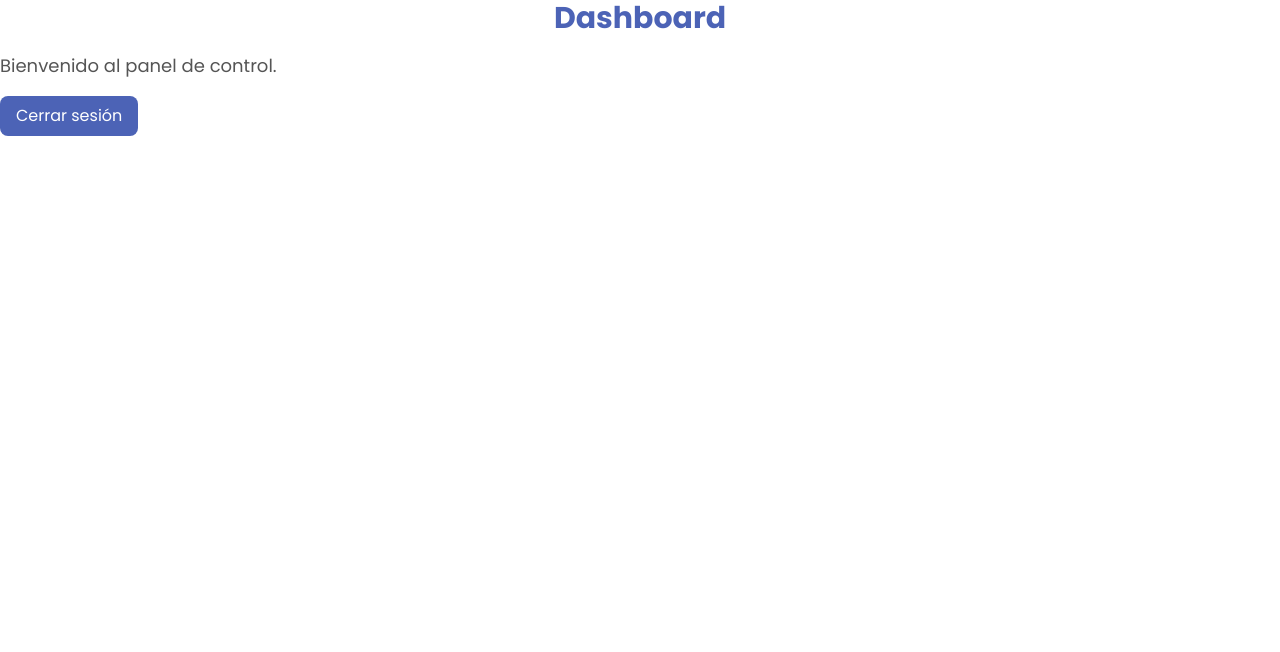
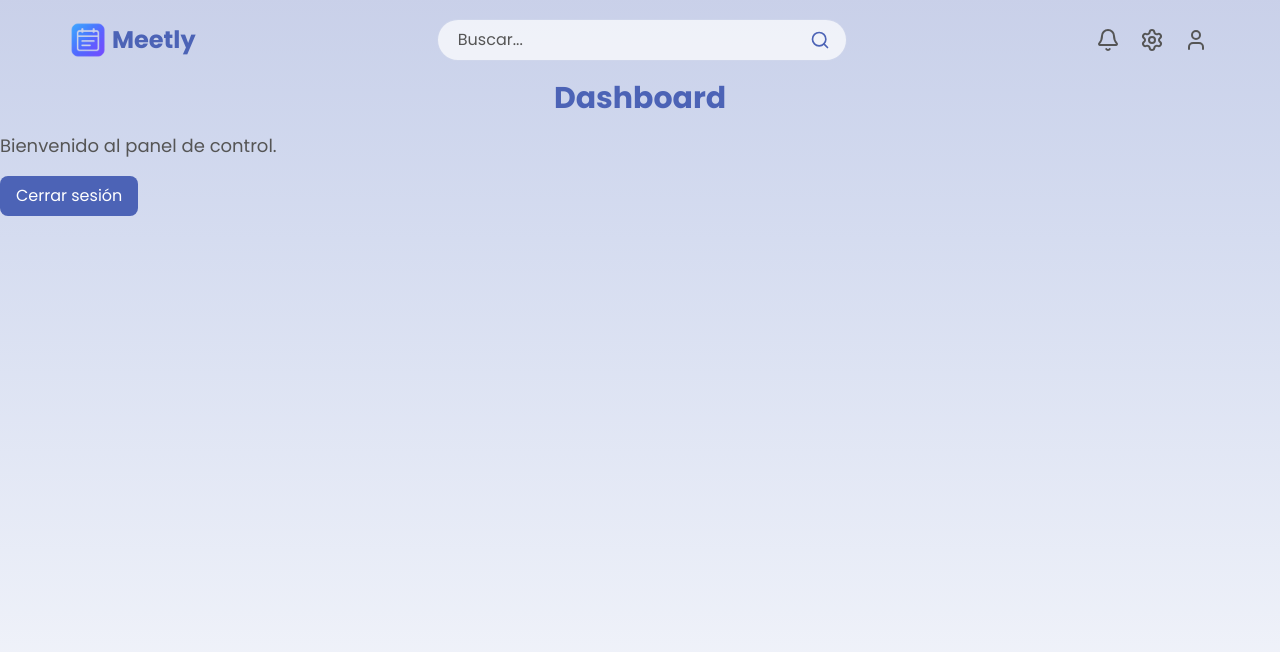
Before and after one commit to chicho69-cesar/meetly, a React (Vite) app in the folder meetly-web/: page / in a window 1280 px wide. Shown: the top 652 px of the page. Built offline with nearby package versions, Linux system fonts and the light colour scheme; no server answers; sample sign-in values are in the browser's storage.

Commit message:
:art: Add custom header design

```diff
--- /dev/null
+++ b/meetly-web/src/presentation/components/ui/header.tsx
@@ -0,0 +1,58 @@
+import { Bell, Search, Settings, User } from "lucide-react"
+import { Link } from "react-router"
+
+export default function Header() {
+  return (
+    <header className="w-full py-4">
+      <nav className="w-full max-w-6xl mx-auto flex items-center justify-between">
+        <div className="flex items-center justify-center space-x-4">
+          <Link to="/" className="group flex items-center space-x-2">
+            <img
+              src="/favicon.png"
+              alt="Meetly Logo"
+              className="w-12 h-12 mx-auto group-hover:scale-95 transition-transform duration-200"
+            />
+
+            <h1 className="text-2xl font-bold text-center text-primary group-hover:text-primary/80 transition-colors duration-200">
+              Meetly
+            </h1>
+          </Link>
+        </div>
+
+        <div className="flex items-stretch bg-surface/70 rounded-full border border-primary/20 overflow-hidden focus-within:ring-2 focus-within:ring-primary transition-all">
+          <input
+            type="text"
+            name="search"
+            placeholder="Buscar..."
+            aria-label="Search"
+            autoComplete="off"
+            autoCorrect="off"
+            className="flex-1 px-5 py-2 bg-transparent outline-none text-base text-color placeholder:text-secondary"
+          />
+
+          <button
+            className="px-4 py-2 text-primary flex items-center justify-center rounded-r-full focus:outline-none cursor-pointer font-bold"
+            aria-label="Buscar"
+            type="button"
+          >
+            <Search className="size-5 font-bold" />
+          </button>
+        </div>
+
+        <div className="flex items-center justify-end space-x-1">
+          <button className="p-2 rounded-full hover:bg-primary/10 transition-colors duration-200 cursor-pointer group">
+            <Bell className="w-6 h-6 text-secondary group-hover:rotate-12 group-hover:text-primary transition" />
+          </button>
+
+          <button className="p-2 rounded-full hover:bg-primary/10 transition-colors duration-200 cursor-pointer group">
+            <Settings className="w-6 h-6 text-secondary group-hover:rotate-12 group-hover:text-primary transition" />
+          </button>
+
+          <button className="p-2 rounded-full hover:bg-primary/10 transition-colors duration-200 cursor-pointer group">
+            <User className="w-6 h-6 text-secondary group-hover:rotate-12 group-hover:text-primary transition" />
+          </button>
+        </div>
+      </nav>
+    </header>
+  )
+}
--- a/meetly-web/src/presentation/layouts/dashboard/dashboard-layout.tsx
+++ b/meetly-web/src/presentation/layouts/dashboard/dashboard-layout.tsx
@@ -1,8 +1,10 @@
 import { Outlet } from "react-router"
+import Header from "../../components/ui/header"
 
 export default function DashboardLayout() {
   return (
-    <div>
+    <div className="min-h-screen bg-gradient-to-b from-primary/30 to-background">
+      <Header />
       <Outlet />
     </div>
   )
```
